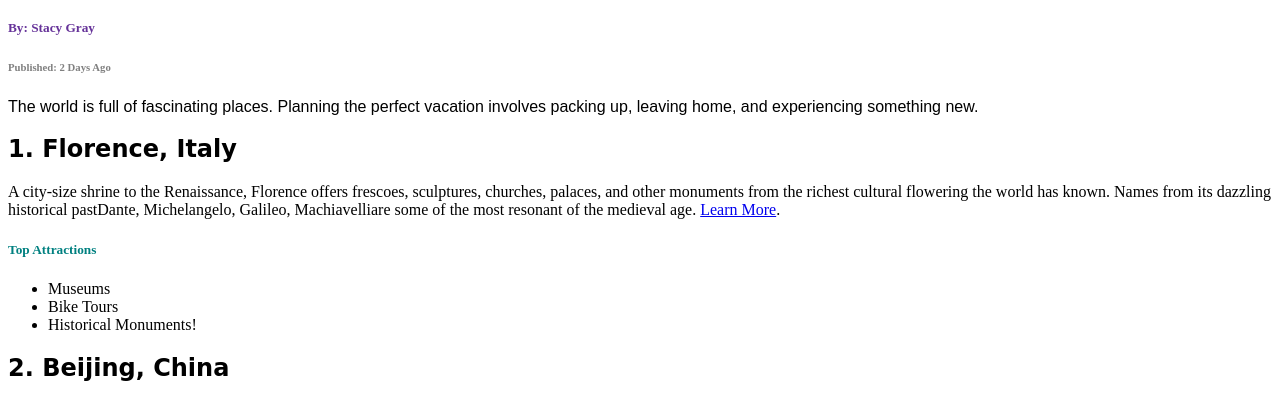
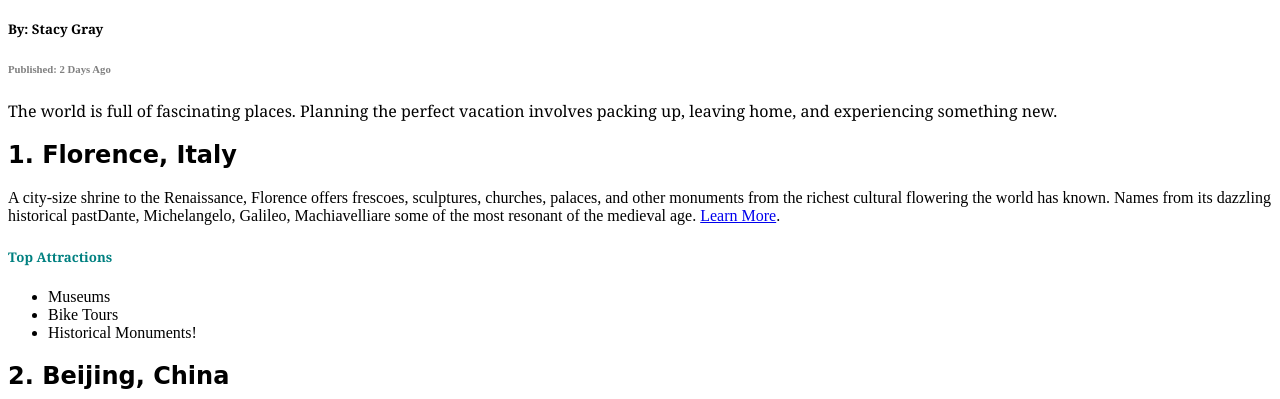
Before and after one commit to OscarSammm/CSS-SETUP-AND-SELECTORS, a plain HTML site: page index.html in a window 1280 px wide. Shown: the part 374-773 px from the top of the page. Drawn offline with Linux system fonts and the light colour scheme.

Commit message:
update style.css

```diff
--- a/style.css
+++ b/style.css
@@ -1,7 +1,3 @@
-p {
-  font-family: Arial;
-}
-
 h1{
   color:maroon;
 }
@@ -10,8 +6,9 @@ h2.destination{
   font-family: cursive;
 }
 
-h5 {
-  color: rebeccapurple;
+h5,
+p {
+  font-family: Georgia;
 }
 
 .title{
```
